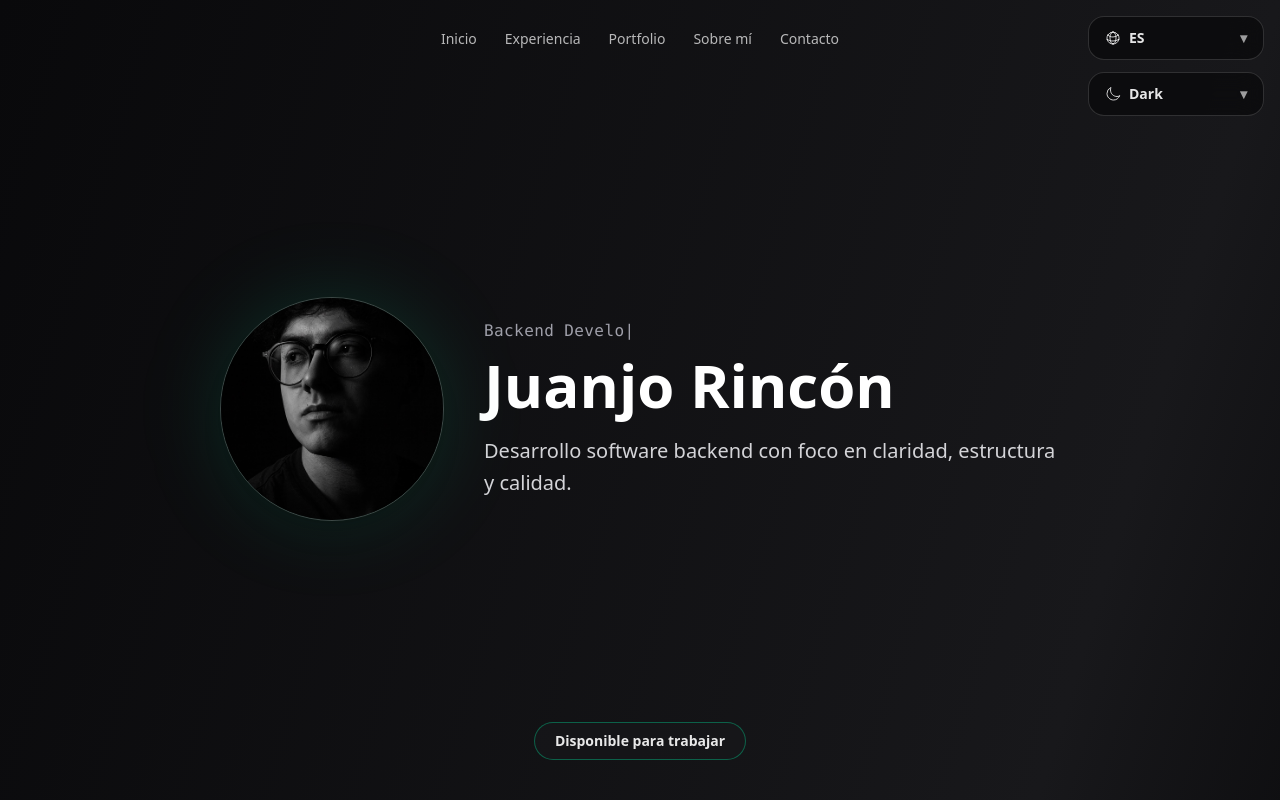
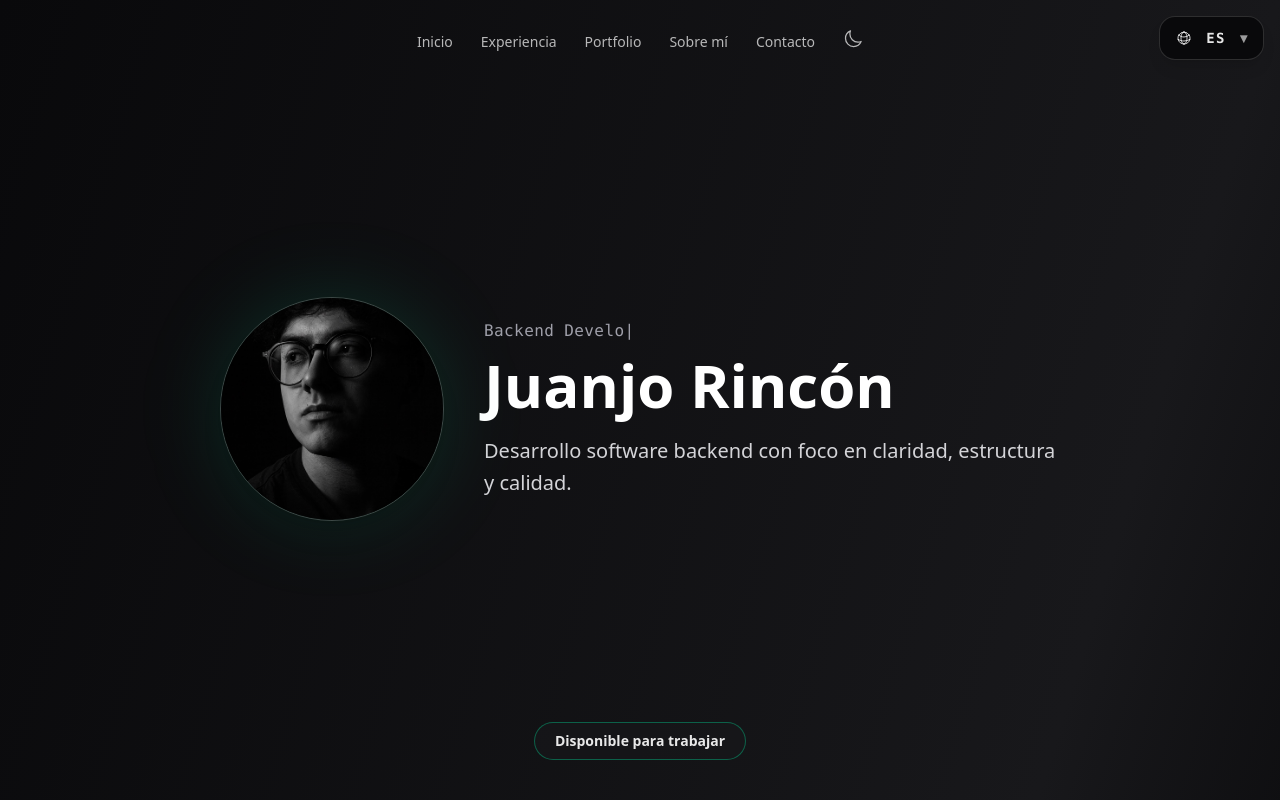
Before and after one commit to Juanjorbo/portfolio, a React (Vite) app: page / in a window 1280 px wide. Shown: the top 800 px of the page. Built offline with nearby package versions, Linux system fonts and the light colour scheme.

Commit message:
Matrix effect letters + button themes in navbar

```diff
--- a/src/App.jsx
+++ b/src/App.jsx
@@ -1,4 +1,4 @@
-import { useState } from "react";
+import { useEffect, useState } from "react";
 import { texts } from "./i18n/texts";
 
 import Navbar from "./components/Navbar";
@@ -11,9 +11,24 @@ import Portfolio from "./sections/Portfolio";
 import About from "./sections/About";
 import Contact from "./sections/Contact";
 
+function applyTheme(theme) {
+  const root = document.documentElement;
+  root.classList.remove("theme-dark", "theme-light");
+  root.classList.add(theme);
+}
+
 export default function App() {
   const [lang, setLang] = useState("es");
   const t = texts[lang];
+
+  const [theme, setTheme] = useState(() => {
+    return localStorage.getItem("theme") || "theme-dark";
+  });
+
+  useEffect(() => {
+    applyTheme(theme);
+    localStorage.setItem("theme", theme);
+  }, [theme]);
 
   return (
     <div
@@ -24,29 +39,29 @@ export default function App() {
                  via-[rgb(var(--bg-via))]
                  to-[rgb(var(--bg-to))]"
     >
-      <Navbar t={t} />
+      <Navbar t={t} theme={theme} setTheme={setTheme} scrambleKey={lang} />
       <LanguageFloating lang={lang} setLang={setLang} />
 
       <main>
         <section id="resume" className="scroll-mt-28">
-          <Hero t={t} />
+          <Hero t={t} scrambleKey={lang} />
         </section>
 
         <section id="experiencia" className="scroll-mt-28">
-          <Experience t={t} />
-          <Skills t={t} />
+          <Experience t={t} scrambleKey={lang} />
+          <Skills t={t} scrambleKey={lang} />
         </section>
 
         <section id="portfolio" className="scroll-mt-28">
-          <Portfolio t={t} />
+          <Portfolio t={t} scrambleKey={lang} />
         </section>
 
         <section id="about" className="scroll-mt-28">
-          <About t={t} />
+          <About t={t} scrambleKey={lang} />
         </section>
 
         <section id="contact" className="scroll-mt-28">
-          <Contact t={t} />
+          <Contact t={t} scrambleKey={lang} />
         </section>
       </main>
     </div>
--- a/src/components/LanguageFloating.jsx
+++ b/src/components/LanguageFloating.jsx
@@ -1,20 +1,78 @@
 import { useEffect, useRef, useState } from "react";
 import { motion, AnimatePresence } from "framer-motion";
-import {
-  HiOutlineGlobeAlt,
-  HiOutlineMoon,
-  HiOutlineSun,
-} from "react-icons/hi2";
+import { HiOutlineGlobeAlt } from "react-icons/hi2";
 
-function useCloseOnOutsideAndEsc(ref, setOpen) {
+const MATRIX_CHARS = "ABCDEFGHIJKLMNOPQRSTUVWXYZ0123456789#$%&@*+-?/";
+
+// Genera un string random de longitud n
+function randString(n) {
+  let out = "";
+  for (let i = 0; i < n; i++) {
+    out += MATRIX_CHARS[Math.floor(Math.random() * MATRIX_CHARS.length)];
+  }
+  return out;
+}
+
+// Hook: anima un texto estilo "matrix scramble" hacia target
+function useMatrixScramble(target, opts = {}) {
+  const {
+    duration = 520, // ms total del efecto
+    steps = 16, // cuántos frames
+  } = opts;
+
+  const [text, setText] = useState(target);
+  const animRef = useRef(null);
+
+  useEffect(() => {
+    // si target cambia, arrancamos animación
+    if (animRef.current) cancelAnimationFrame(animRef.current);
+
+    const start = performance.now();
+    const len = target.length;
+
+    const tick = (now) => {
+      const t = Math.min(1, (now - start) / duration);
+      const step = Math.floor(t * steps);
+
+      // Progreso: cuántos caracteres dejamos ya "fijos"
+      const fixedCount = Math.floor((step / steps) * len);
+
+      const fixed = target.slice(0, fixedCount);
+      const scrambled = randString(Math.max(0, len - fixedCount));
+
+      setText(fixed + scrambled);
+
+      if (t < 1) {
+        animRef.current = requestAnimationFrame(tick);
+      } else {
+        setText(target); // al final dejamos el target limpio
+      }
+    };
+
+    animRef.current = requestAnimationFrame(tick);
+
+    return () => {
+      if (animRef.current) cancelAnimationFrame(animRef.current);
+    };
+  }, [target, duration, steps]);
+
+  return text;
+}
+
+export default function LanguageFloating({ lang, setLang }) {
+  const [open, setOpen] = useState(false);
+  const ref = useRef(null);
+
+  // target ES/EN
+  const targetLabel = lang === "es" ? "ES" : "EN";
+  const label = useMatrixScramble(targetLabel, { duration: 520, steps: 18 });
+
   useEffect(() => {
     const onClickOutside = (e) => {
       if (!ref.current) return;
       if (!ref.current.contains(e.target)) setOpen(false);
     };
-    const onKey = (e) => {
-      if (e.key === "Escape") setOpen(false);
-    };
+    const onKey = (e) => e.key === "Escape" && setOpen(false);
 
     document.addEventListener("mousedown", onClickOutside);
     document.addEventListener("keydown", onKey);
@@ -22,64 +80,42 @@ function useCloseOnOutsideAndEsc(ref, setOpen) {
       document.removeEventListener("mousedown", onClickOutside);
       document.removeEventListener("keydown", onKey);
     };
-  }, [ref, setOpen]);
-}
-
-function applyTheme(theme) {
-  const root = document.documentElement;
-  root.classList.remove("theme-dark", "theme-light");
-  root.classList.add(theme);
-}
-
-function FloatingBox({ icon, label, children, pulseKey }) {
-  const [open, setOpen] = useState(false);
-  const [pulse, setPulse] = useState(false);
-  const ref = useRef(null);
-
-  useCloseOnOutsideAndEsc(ref, setOpen);
-
-  useEffect(() => {
-    setPulse(true);
-    const t = setTimeout(() => setPulse(false), 240);
-    return () => clearTimeout(t);
-  }, [pulseKey]);
+  }, []);
 
   return (
+    <div className="fixed top-4 right-4 z-50">
       <div ref={ref} className="relative">
-      <motion.button
+        {/* Botón */}
+        <button
           type="button"
           onClick={() => setOpen((v) => !v)}
-        animate={
-          pulse
-            ? {
-                scale: [1, 1.06, 1],
-                boxShadow: [
-                  "0 0 0 rgba(0,0,0,0)",
-                  "0 0 22px rgba(16,185,129,0.30)",
-                  "0 0 0 rgba(0,0,0,0)",
-                ],
-              }
-            : {}
-        }
-        transition={{ duration: 0.22, ease: "easeOut" }}
-        className="h-11 w-44 px-4 rounded-2xl
-                   border border-white/15 bg-zinc-950/70 backdrop-blur-md
+          className="
+            h-11 px-4 rounded-2xl
+            border border-white/15 bg-zinc-950 shadow-lg
             text-sm font-semibold text-white/90
-                   hover:bg-zinc-950/85 transition
-                   shadow-[0_18px_50px_rgba(0,0,0,0.45)]
-                   flex items-center justify-between"
+            hover:bg-zinc-900 transition
+            flex items-center gap-2
+          "
           aria-haspopup="menu"
           aria-expanded={open}
         >
-        <span className="flex items-center gap-2">
-          <span className="text-white/80">{icon}</span>
-          <span>{label}</span>
+          <HiOutlineGlobeAlt className="w-4 h-4 text-white/80" />
+
+          {/* Texto con efecto Matrix */}
+          <span
+            className="inline-block w-8 text-center font-mono tracking-widest text-white/90"
+            aria-label={targetLabel}
+            title={targetLabel}
+          >
+            {label}
           </span>
+
           <span className={`text-white/60 transition ${open ? "rotate-180" : ""}`}>
             ▾
           </span>
-      </motion.button>
+        </button>
 
+        {/* Dropdown */}
         <AnimatePresence>
           {open && (
             <motion.div
@@ -87,42 +123,17 @@ function FloatingBox({ icon, label, children, pulseKey }) {
               animate={{ opacity: 1, y: 0, scale: 1 }}
               exit={{ opacity: 0, y: 8, scale: 0.98 }}
               transition={{ duration: 0.18 }}
+              className="
+                absolute right-0 mt-2 w-44 rounded-2xl overflow-hidden
+                border border-white/15 bg-zinc-950 shadow-xl
+              "
               role="menu"
-            className="absolute right-0 mt-2 w-44 rounded-2xl overflow-hidden
-                       border border-white/15 bg-zinc-950/90 backdrop-blur-md shadow-xl"
             >
-            {children({ close: () => setOpen(false) })}
-          </motion.div>
-        )}
-      </AnimatePresence>
-    </div>
-  );
-}
-
-export default function LanguageFloating({ lang, setLang }) {
-  const [theme, setTheme] = useState(() => {
-    return localStorage.getItem("theme") || "theme-dark";
-  });
-
-  useEffect(() => {
-    applyTheme(theme);
-    localStorage.setItem("theme", theme);
-  }, [theme]);
-
-  return (
-    <div className="fixed top-4 right-4 z-50 flex flex-col gap-3">
-      {/* ===== Language box ===== */}
-      <FloatingBox
-        icon={<HiOutlineGlobeAlt className="w-4 h-4" />}
-        label={lang === "es" ? "ES" : "EN"}
-        pulseKey={lang}
-      >
-        {({ close }) => (
-          <>
               <button
+                role="menuitem"
                 onClick={() => {
                   setLang("es");
-                close();
+                  setOpen(false);
                 }}
                 className={`w-full px-4 py-3 text-left text-sm hover:bg-white/10 transition
                   ${lang === "es" ? "text-white" : "text-white/70"}`}
@@ -131,59 +142,20 @@ export default function LanguageFloating({ lang, setLang }) {
               </button>
 
               <button
+                role="menuitem"
                 onClick={() => {
                   setLang("en");
-                close();
+                  setOpen(false);
                 }}
                 className={`w-full px-4 py-3 text-left text-sm hover:bg-white/10 transition
                   ${lang === "en" ? "text-white" : "text-white/70"}`}
               >
                 English {lang === "en" ? "✓" : ""}
               </button>
-          </>
+            </motion.div>
           )}
-      </FloatingBox>
-
-      {/* ===== Theme box ===== */}
-      <FloatingBox
-        icon={
-          theme === "theme-dark" ? (
-            <HiOutlineMoon className="w-4 h-4" />
-          ) : (
-            <HiOutlineSun className="w-4 h-4" />
-          )
-        }
-        label={theme === "theme-dark" ? "Dark" : "Light"}
-        pulseKey={theme}
-      >
-        {({ close }) => (
-          <>
-            <button
-              onClick={() => {
-                setTheme("theme-dark");
-                close();
-              }}
-              className={`w-full px-4 py-3 flex items-center gap-2 text-sm hover:bg-white/10 transition
-                ${theme === "theme-dark" ? "text-white" : "text-white/70"}`}
-            >
-              <HiOutlineMoon className="w-4 h-4" />
-              Dark {theme === "theme-dark" ? "✓" : ""}
-            </button>
-
-            <button
-              onClick={() => {
-                setTheme("theme-light");
-                close();
-              }}
-              className={`w-full px-4 py-3 flex items-center gap-2 text-sm hover:bg-white/10 transition
-                ${theme === "theme-light" ? "text-white" : "text-white/70"}`}
-            >
-              <HiOutlineSun className="w-4 h-4" />
-              Light {theme === "theme-light" ? "✓" : ""}
-            </button>
-          </>
-        )}
-      </FloatingBox>
+        </AnimatePresence>
+      </div>
     </div>
   );
 }
--- /dev/null
+++ b/src/components/MatrixText.jsx
@@ -0,0 +1,62 @@
+import { useEffect, useMemo, useState } from "react";
+
+const CHARS = "ABCDEFGHIJKLMNOPQRSTUVWXYZ0123456789#$%&@*+-?/";
+
+function randChar() {
+  return CHARS[Math.floor(Math.random() * CHARS.length)];
+}
+
+export default function MatrixText({
+  text,
+  scrambleKey,
+  duration = 520,
+  steps = 18,
+  className = "",
+  as: Tag = "span",
+}) {
+  const target = String(text ?? "");
+  const [out, setOut] = useState(target);
+
+  const indices = useMemo(() => {
+    const arr = [];
+    for (let i = 0; i < target.length; i++) {
+      const c = target[i];
+      if (c !== " " && c !== "\n" && c !== "\t") arr.push(i);
+    }
+    return arr;
+  }, [target]);
+
+  useEffect(() => {
+    setOut(target);
+    if (!target) return;
+
+    const start = performance.now();
+    let raf = 0;
+
+    const tick = (now) => {
+      const t = Math.min(1, (now - start) / duration);
+      const step = Math.floor(t * steps);
+      const revealCount = Math.floor((step / steps) * indices.length);
+
+      const revealed = new Set(indices.slice(0, revealCount));
+      const chars = target.split("");
+
+      for (const idx of indices) {
+        if (!revealed.has(idx)) chars[idx] = randChar();
+      }
+
+      setOut(chars.join(""));
+      if (t < 1) raf = requestAnimationFrame(tick);
+      else setOut(target);
+    };
+
+    raf = requestAnimationFrame(tick);
+    return () => cancelAnimationFrame(raf);
+  }, [scrambleKey, target]);
+
+  return (
+    <Tag className={className} aria-label={target} title={target}>
+      {out}
+    </Tag>
+  );
+}
--- a/src/components/Navbar.jsx
+++ b/src/components/Navbar.jsx
@@ -1,5 +1,7 @@
-import { motion } from "framer-motion";
-import { useEffect, useState } from "react";
+import { motion, AnimatePresence } from "framer-motion";
+import { useEffect, useRef, useState } from "react";
+import { HiOutlineMoon, HiOutlineSun } from "react-icons/hi2";
+import MatrixText from "./MatrixText";
 
 function useScrolled(threshold = 24) {
   const [scrolled, setScrolled] = useState(false);
@@ -14,18 +16,106 @@ function useScrolled(threshold = 24) {
   return scrolled;
 }
 
-const LINKS = [
-  { label: "Inicio", href: "#resume" },
-  { label: "Experiencia", href: "#experiencia" },
-  { label: "Portfolio", href: "#portfolio" },
-  { label: "Sobre mí", href: "#about" },
-  { label: "Contacto", href: "#contact" },
-];
+function ThemeIconDropdown({ theme, setTheme, setMenuOpen, scrambleKey }) {
+  const [open, setOpen] = useState(false);
+  const ref = useRef(null);
+  const isDark = theme === "theme-dark";
 
+  useEffect(() => {
+    setMenuOpen?.(open);
+    return () => setMenuOpen?.(false);
+  }, [open, setMenuOpen]);
 
+  useEffect(() => {
+    const onClickOutside = (e) => {
+      if (!ref.current) return;
+      if (!ref.current.contains(e.target)) setOpen(false);
+    };
+    const onKey = (e) => e.key === "Escape" && setOpen(false);
 
-export default function Navbar() {
+    document.addEventListener("mousedown", onClickOutside);
+    document.addEventListener("keydown", onKey);
+    return () => {
+      document.removeEventListener("mousedown", onClickOutside);
+      document.removeEventListener("keydown", onKey);
+    };
+  }, []);
+
+  return (
+    <div ref={ref} className="relative">
+      <button
+        type="button"
+        onClick={() => setOpen((v) => !v)}
+        className="px-3 py-2 rounded-lg text-sm text-white/70 hover:text-white hover:bg-white/5 transition"
+        aria-haspopup="menu"
+        aria-expanded={open}
+        title="Theme"
+      >
+        <span className="nav-link-fx inline-flex items-center">
+          {isDark ? <HiOutlineMoon className="w-5 h-5" /> : <HiOutlineSun className="w-5 h-5" />}
+        </span>
+      </button>
+
+      <AnimatePresence>
+        {open && (
+          <motion.div
+            role="menu"
+            initial={{ opacity: 0, y: 8, scale: 0.98 }}
+            animate={{ opacity: 1, y: 0, scale: 1 }}
+            exit={{ opacity: 0, y: 8, scale: 0.98 }}
+            transition={{ duration: 0.18 }}
+            className="
+              absolute right-0 mt-2 w-44 overflow-hidden rounded-2xl
+              border border-white/10 bg-zinc-950 shadow-xl z-[9999]
+            "
+          >
+            <button
+              role="menuitem"
+              onClick={() => {
+                setTheme("theme-dark");
+                setOpen(false);
+              }}
+              className={`w-full px-4 py-3 text-left text-sm flex items-center gap-2
+                hover:bg-white/10 transition
+                ${theme === "theme-dark" ? "text-white" : "text-white/70"}`}
+            >
+              <HiOutlineMoon className="w-4 h-4" />
+              <MatrixText text="Dark" scrambleKey={scrambleKey} />
+              {theme === "theme-dark" ? <span className="ml-auto">✓</span> : null}
+            </button>
+
+            <button
+              role="menuitem"
+              onClick={() => {
+                setTheme("theme-light");
+                setOpen(false);
+              }}
+              className={`w-full px-4 py-3 text-left text-sm flex items-center gap-2
+                hover:bg-white/10 transition
+                ${theme === "theme-light" ? "text-white" : "text-white/70"}`}
+            >
+              <HiOutlineSun className="w-4 h-4" />
+              <MatrixText text="Light" scrambleKey={scrambleKey} />
+              {theme === "theme-light" ? <span className="ml-auto">✓</span> : null}
+            </button>
+          </motion.div>
+        )}
+      </AnimatePresence>
+    </div>
+  );
+}
+
+export default function Navbar({ t, theme, setTheme, scrambleKey }) {
   const scrolled = useScrolled(24);
+  const [menuOpen, setMenuOpen] = useState(false);
+
+  const LINKS = [
+    { label: t?.nav?.inicio ?? "Inicio", href: "#resume" },
+    { label: t?.nav?.experiencia ?? "Experiencia", href: "#experiencia" },
+    { label: t?.nav?.portfolio ?? "Portfolio", href: "#portfolio" },
+    { label: t?.nav?.about ?? "Sobre mí", href: "#about" },
+    { label: t?.nav?.contacto ?? "Contacto", href: "#contact" },
+  ];
 
   return (
     <div className="fixed top-0 left-0 right-0 z-50 pointer-events-none">
@@ -36,8 +126,8 @@ export default function Navbar() {
         className={[
           "pointer-events-auto mx-auto mt-3",
           "w-fit rounded-2xl px-4 py-2",
-          scrolled
-            ? "border border-white/10 bg-zinc-950/60 backdrop-blur-md shadow-lg"
+          scrolled || menuOpen
+            ? "border border-white/10 bg-zinc-950 shadow-lg"
             : "border border-transparent bg-transparent shadow-none",
         ].join(" ")}
       >
@@ -48,9 +138,18 @@ export default function Navbar() {
               href={l.href}
               className="px-3 py-2 rounded-lg text-sm text-white/70 hover:text-white hover:bg-white/5 transition"
             >
-              <span className="nav-link-fx">{l.label}</span>
+              <span className="nav-link-fx">
+                <MatrixText text={l.label} scrambleKey={scrambleKey} />
+              </span>
             </a>
           ))}
+
+          <ThemeIconDropdown
+            theme={theme}
+            setTheme={setTheme}
+            setMenuOpen={setMenuOpen}
+            scrambleKey={scrambleKey}
+          />
         </div>
       </motion.nav>
     </div>
```
Also changed, not shown: src/sections/About.jsx (+12 -5 lines), src/sections/Contact.jsx (+6 -5 lines), src/sections/Experience.jsx (+23 -10 lines), src/sections/Hero.jsx (+21 -8 lines), src/sections/Portfolio.jsx (+10 -7 lines), src/sections/Skills.jsx (+7 -5 lines). Lines whose indentation alone changed are shown as unchanged.
